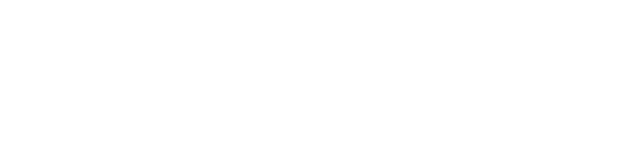
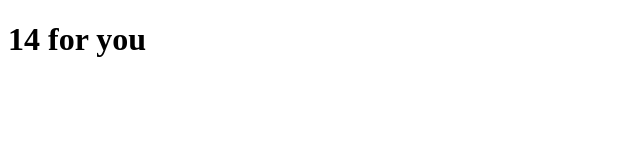
Before and after one commit to JustPres/feb14-letter, a plain HTML site: page frontpage.html in a window 1280 px wide. Shown: the whole page, without its empty margins (0-640 px from the left). Drawn offline with Linux system fonts and the light colour scheme.

Commit message:
Adding one line change to frontpage.html

```diff
--- a/frontpage.html
+++ b/frontpage.html
@@ -6,6 +6,6 @@
     <title>14 for you</title>
 </head>
 <body>
-
+    <h1>14 for you</h1>
 </body>
 </html>
```
